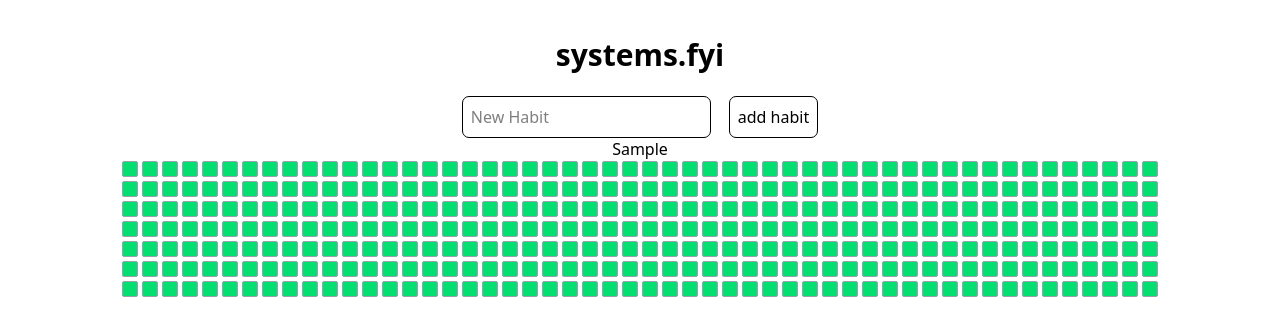
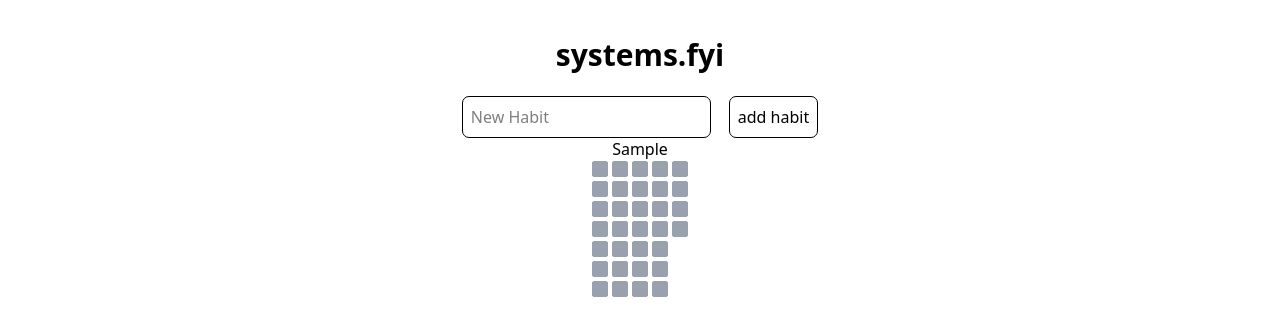
Before and after one commit to Chrovo/systems.fyi, a React (Vite) app in the folder systems.fyi/: page / in a window 1280 px wide. Both pictures are taken after typing "Sample" into the empty fields and a click on the button "add habit". Shown: the top 336 px of the page. Built offline with nearby package versions, Linux system fonts and the light colour scheme.

Commit message:
Change box color on click

```diff
--- a/systems.fyi/src/Square.tsx
+++ b/systems.fyi/src/Square.tsx
@@ -1,10 +1,9 @@
-type BoxProps = {
-    color: string
-}
+import { useState } from "react"
 
-const Box = ({color}: BoxProps) => {
+const Box = () => {
+    const [color, setColor] = useState("bg-gray-400");
     return (
-        <div className={`${color} w-4 h-4 rounded-xs border border-gray-400`} />
+        <div className={`${color} w-4 h-4 rounded-xs border border-gray-400`} onClick={() => setColor("bg-green-400")} />
     )
 }
 
--- a/systems.fyi/src/System.tsx
+++ b/systems.fyi/src/System.tsx
@@ -4,7 +4,10 @@ type SystemProps = {
   name: string
 }
 
-const days = Array.from({length: 52}, () => new Array(7).fill(0))
+const days = Array.from({length: 5}, () => new Array(7).fill(0))
+for (let i = 0; i < 3; i++) {
+  days[days.length - 1].pop()
+}
 
 const System = ({name}: SystemProps) => {
   return (
@@ -14,7 +17,7 @@ const System = ({name}: SystemProps) => {
         {days.map((col, colIndex) => (
           <div className="flex flex-col space-y-1" key={colIndex}>
             {col.map((_, i) => (
-              <Box key={i+7*colIndex} color="bg-green-400" />
+              <Box key={i+7*colIndex} />
             ))}
           </div>
         ))}
```
